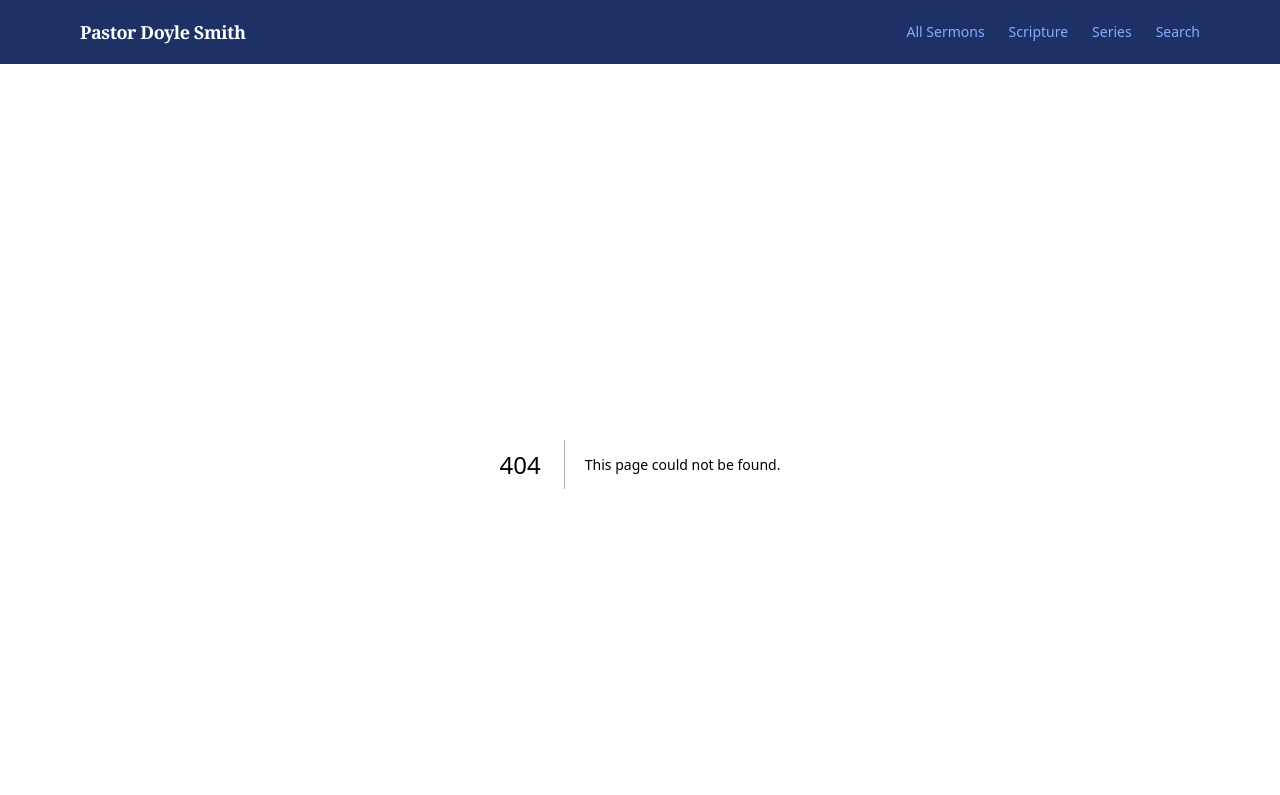
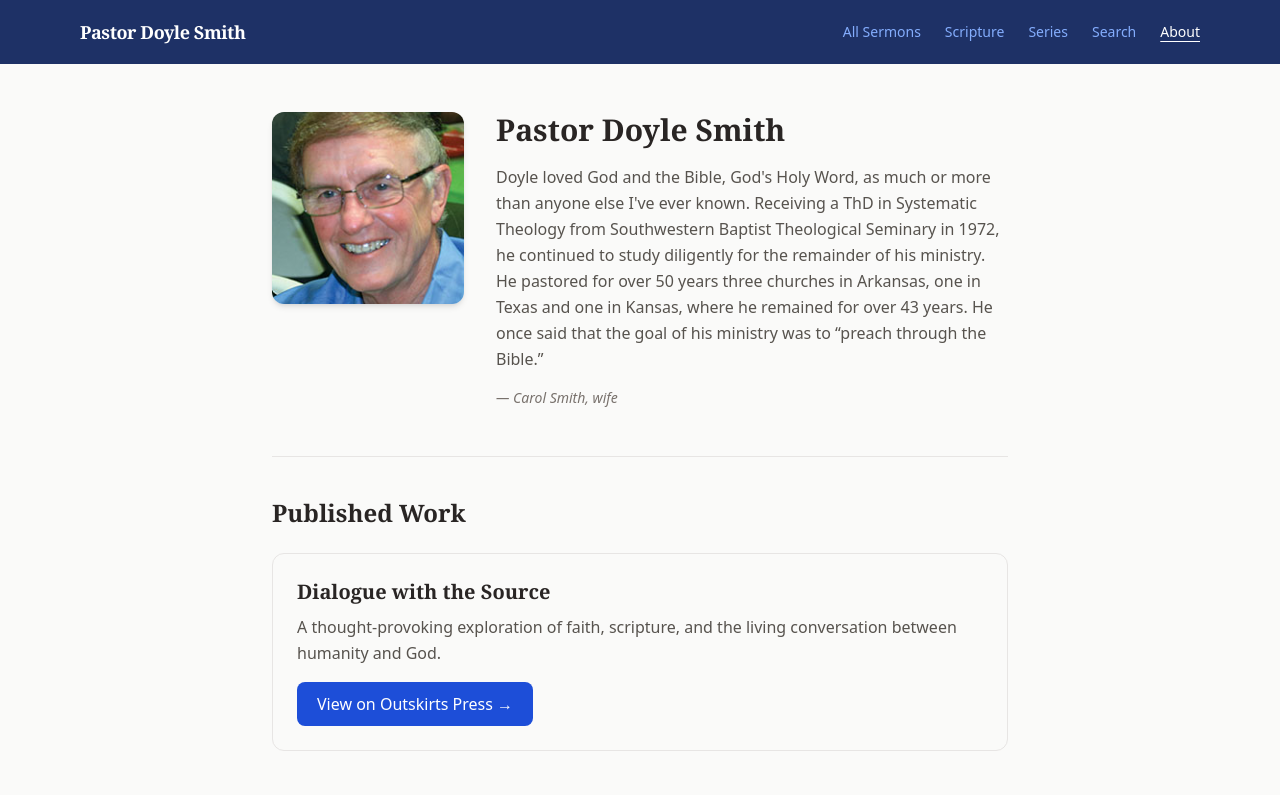
Before and after one commit to trasta/smith-sermons, a Next.js app: page /about in a window 1280 px wide. Before the commit this address had no page. Shown: the top 795 px of the page. Built offline with nearby package versions, Linux system fonts and the light colour scheme.

Commit message:
Add About page with Doyle's bio and photo

```diff
--- /dev/null
+++ b/app/about/page.tsx
@@ -0,0 +1,77 @@
+import type { Metadata } from "next";
+import Link from "next/link";
+
+export const metadata: Metadata = {
+  title: "About Pastor Doyle Smith",
+  description: "Learn about Pastor Doyle Smith — his life, ministry, and published work.",
+};
+
+export default function AboutPage() {
+  return (
+    <div className="max-w-3xl mx-auto px-4 py-12">
+
+      {/* Pastor bio */}
+      <div className="flex flex-col sm:flex-row gap-8 mb-12">
+        <div className="flex-shrink-0">
+          <img
+            src="/pastor-doyle.jpg"
+            alt="Pastor Doyle Smith"
+            className="w-48 h-48 rounded-xl object-cover shadow-md"
+          />
+        </div>
+        <div>
+          <h1 className="font-serif text-3xl font-bold text-stone-800 mb-4">
+            Pastor Doyle Smith
+          </h1>
+          <div className="prose prose-stone text-stone-600 leading-relaxed space-y-4">
+            <p>
+              Doyle loved God and the Bible, God&apos;s Holy Word, as much or more than anyone else I&apos;ve
+              ever known. Receiving a ThD in Systematic Theology from Southwestern Baptist Theological
+              Seminary in 1972, he continued to study diligently for the remainder of his ministry.
+              He pastored for over 50 years three churches in Arkansas, one in Texas and one in Kansas,
+              where he remained for over 43 years. He once said that the goal of his ministry was to
+              &ldquo;preach through the Bible.&rdquo;
+            </p>
+            <p className="text-sm text-stone-500 italic mt-2">— Carol Smith, wife</p>
+          </div>
+        </div>
+      </div>
+
+      {/* Book section */}
+      <div className="border-t border-stone-200 pt-10">
+        <h2 className="font-serif text-2xl font-bold text-stone-800 mb-6">Published Work</h2>
+        <div className="flex flex-col sm:flex-row gap-6 items-start bg-stone-50 rounded-xl p-6 border border-stone-200">
+          <div className="flex-1">
+            <h3 className="font-serif text-xl font-semibold text-stone-800 mb-2">
+              Dialogue with the Source
+            </h3>
+            <p className="text-stone-600 leading-relaxed mb-4">
+              A thought-provoking exploration of faith, scripture, and the living conversation
+              between humanity and God.
+            </p>
+            <a
+              href="https://outskirtspress.com/DialoguewiththeSource"
+              target="_blank"
+              rel="noopener noreferrer"
+              className="inline-block bg-blue-700 text-white px-5 py-2.5 rounded-lg font-medium hover:bg-blue-800 transition-colors"
+            >
+              View on Outskirts Press →
+            </a>
+          </div>
+        </div>
+      </div>
+
+      {/* Link to sermons */}
+      <div className="mt-10 text-center">
+        <p className="text-stone-500 mb-4">Explore Pastor Smith&apos;s sermons, searchable by scripture, theme, and story.</p>
+        <Link
+          href="/sermons"
+          className="inline-block border border-stone-300 text-stone-700 px-5 py-2.5 rounded-lg font-medium hover:bg-stone-50 transition-colors"
+        >
+          Browse All Sermons →
+        </Link>
+      </div>
+
+    </div>
+  );
+}
--- a/components/Navigation.tsx
+++ b/components/Navigation.tsx
@@ -8,6 +8,7 @@ const links = [
   { href: "/scripture", label: "Scripture"   },
   { href: "/series",    label: "Series"      },
   { href: "/search",    label: "Search"      },
+  { href: "/about",     label: "About"       },
 ];
 
 export default function Navigation() {
```
Also changed, not shown: public/pastor-doyle.jpg (added).
